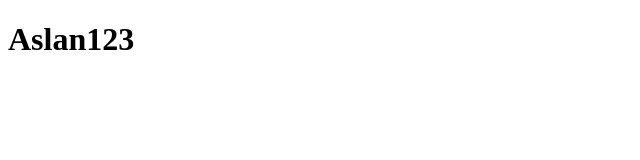
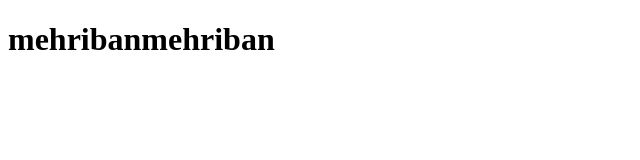
Before and after one commit to aslantgt/gulnur., a plain HTML site: page index.html in a window 1280 px wide. Shown: the whole page, without its empty margins (0-640 px from the left). Drawn offline with Linux system fonts and the light colour scheme.

Commit message:
mehriban

```diff
--- a/index.html
+++ b/index.html
@@ -6,7 +6,6 @@
     <title>Document</title>
 </head>
 <body>
-    <h1>Aslan123</h1>
-
+  <h1>mehribanmehriban</h1>
 </body>
 </html>
```
